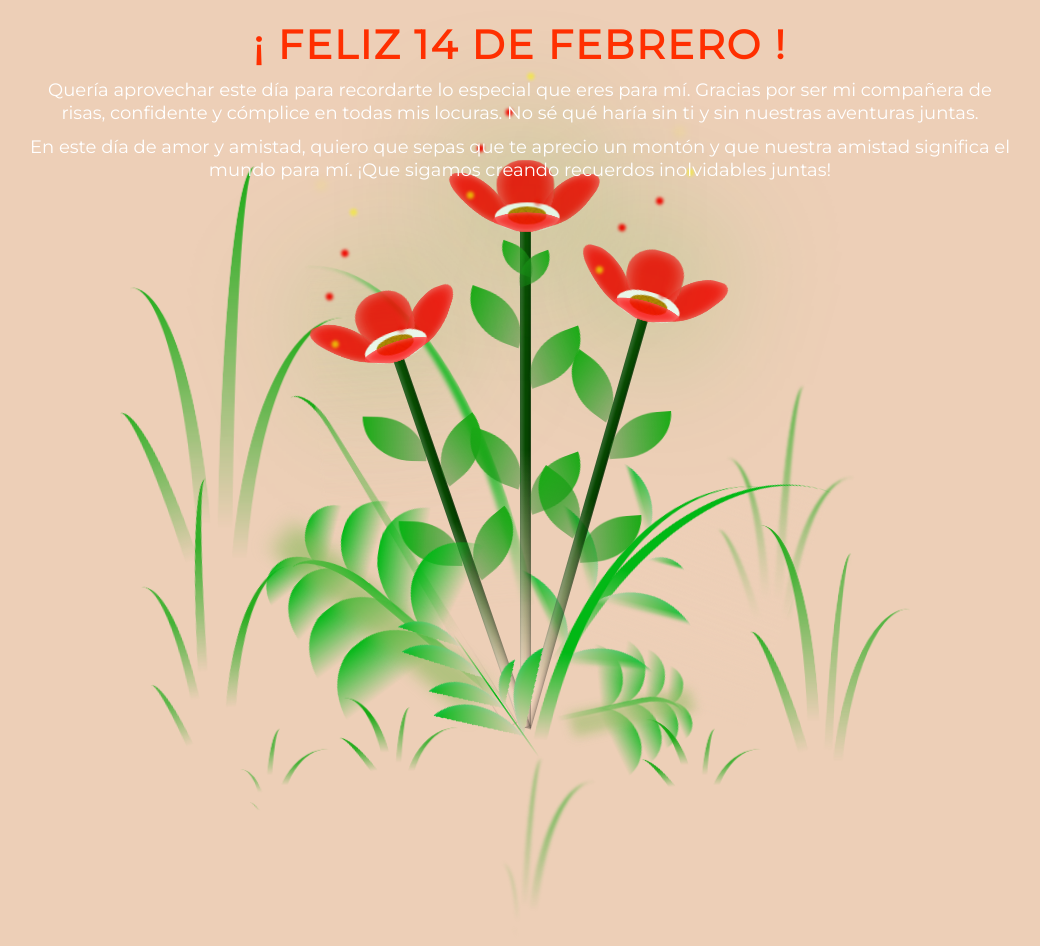
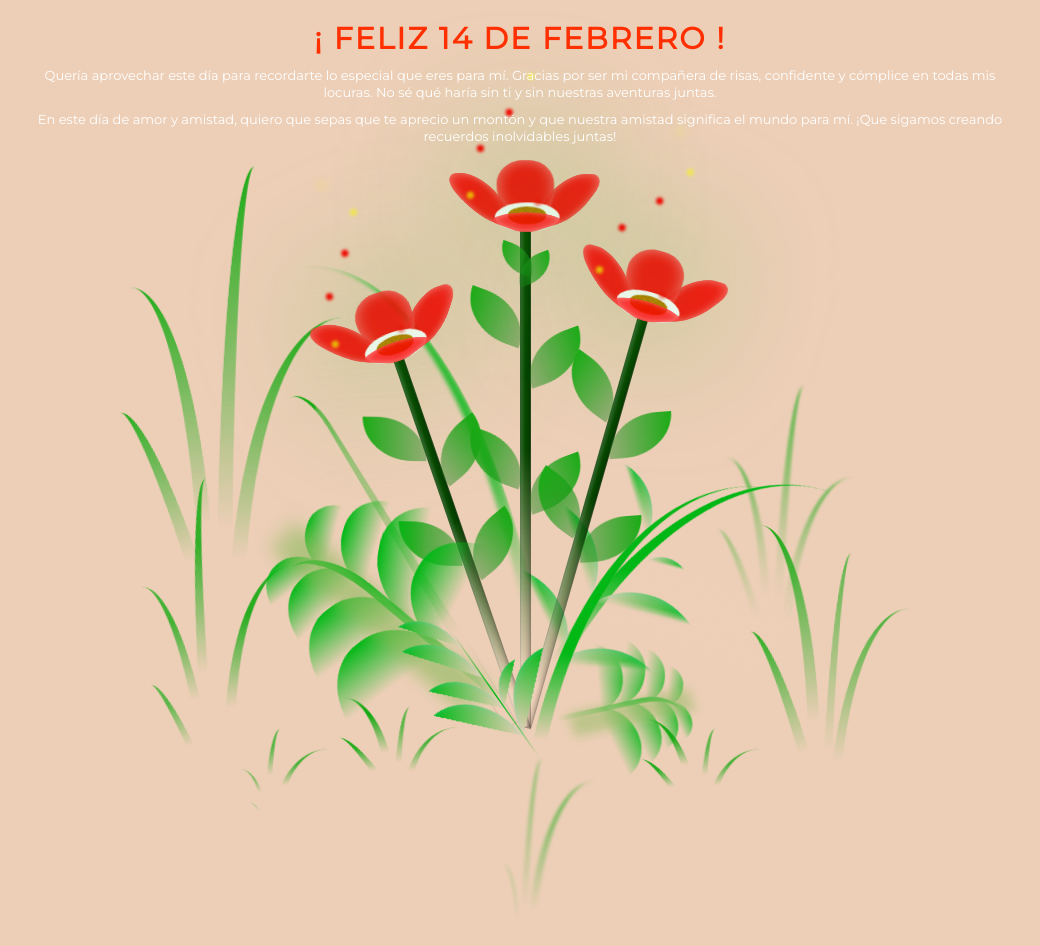
Before and after one commit to LUISGERARDO11/LUISGERARDO11.github.io, a plain HTML site: page FLORES.html in a window 1280 px wide. Shown: the whole page, without its empty margins (120-1160 px from the left). Drawn offline with Linux system fonts and the light colour scheme.

Commit message:
Update main.css

```diff
--- a/css/main.css
+++ b/css/main.css
@@ -36,7 +36,7 @@ body {
 }
 
 .overlay-text h2 {
-  font-size: 40px;
+  font-size: 30px;
   margin-bottom: 10px;
   color: #ff2f00;
   font-family: 'Montserrat',bold;
@@ -45,7 +45,7 @@ body {
 
 
 .overlay-text p {
-  font-size: 18px;
+  font-size: 13px;
   color:white;
   padding-bottom: 10px;
   line-height: 1.3;
```
